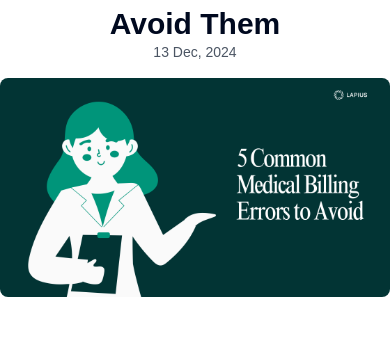
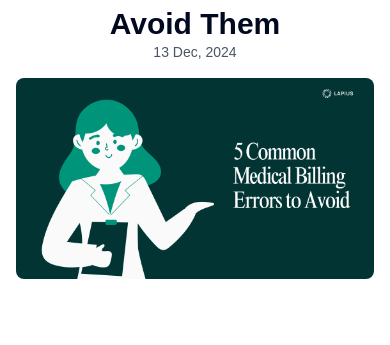
Before and after one commit to kushasupaya/lapius-app, a Next.js app: page /blogs/5-medical-errors in a window 390 px wide. Shown: the part 230-575 px from the top of the page. Built offline with nearby package versions, Linux system fonts and the light colour scheme; no server answers.

Commit message:
blog responsivenes

```diff
--- a/src/app/blogs/[slug]/page.tsx
+++ b/src/app/blogs/[slug]/page.tsx
@@ -43,6 +43,7 @@ export default async function BlogPost() {
           to Avoid Them
         </h1>
         <p className="text-gray-600 text-sm">13 Dec, 2024</p>
+        <div className="px-4 md:px-0">
           <Image
             src="/images/blogs/blogoneheading.png"
             alt="Blog Image"
@@ -50,8 +51,9 @@ export default async function BlogPost() {
             height={250}
             className="object-cover rounded-lg my-4"
           />
+        </div>
         {/* Introduction */}
-        <div className="py-14 px-28 space-y-4 leading-8 tracking-wide">
+        <div className="py-14 md:px-28 px-12 space-y-4 leading-8 tracking-wide">
           <p>
             Medical bills can be confusing and overwhelming, and it’s not
             uncommon to find <strong>common medical billing errors</strong> that
```
Lines whose indentation alone changed are shown as unchanged.
